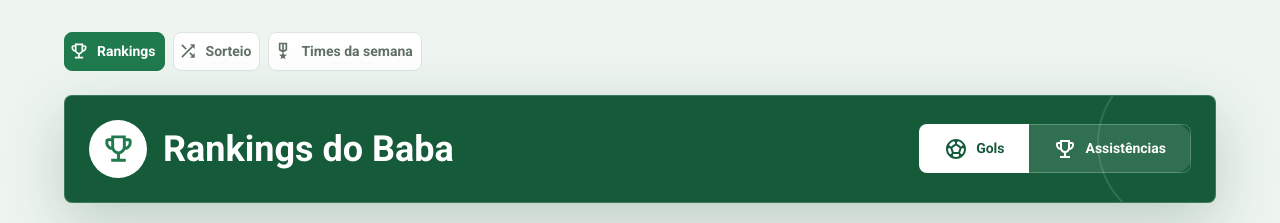
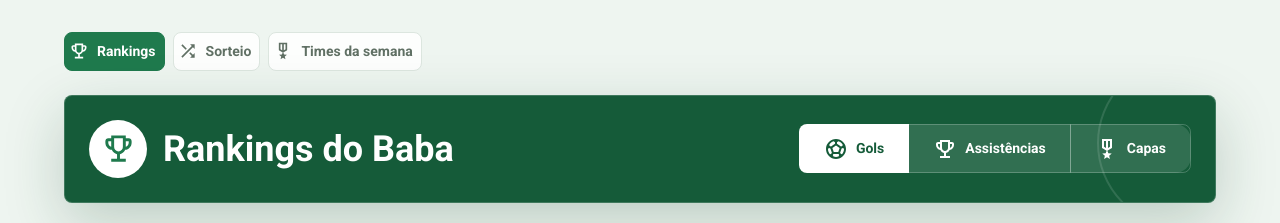
Before and after one commit to gabedaltro/meu-baba, a React (Vite) app: page /rankings in a window 1280 px wide. Shown: the top 223 px of the page. Built offline with nearby package versions, Linux system fonts and the light colour scheme; no server answers.

Commit message:
feat(rankings): add 'CAPAS' metric and update related functionality in RankingsPage

```diff
--- a/src/features/rankings/rankingsApi.ts
+++ b/src/features/rankings/rankingsApi.ts
@@ -1,7 +1,7 @@
 import { apiClient } from '../../services/apiClient'
 import type { PlayerPosition, PlayerType } from '../players/playersApi'
 
-export type RankingMetric = 'GOALS' | 'ASSISTS'
+export type RankingMetric = 'GOALS' | 'ASSISTS' | 'CAPAS'
 export type RankingStatus = 'ACTIVE' | 'INACTIVE' | 'ALL'
 
 export type RankingFilters = {
@@ -26,6 +26,7 @@ export type RankingPlayer = {
   type: PlayerType | null
   goals: number
   assists: number
+  capas: number
   isActive: boolean
 }
 
--- a/src/pages/RankingsPage.tsx
+++ b/src/pages/RankingsPage.tsx
@@ -1,5 +1,6 @@
 import EmojiEventsOutlinedIcon from "@mui/icons-material/EmojiEventsOutlined";
 import FilterListOutlinedIcon from "@mui/icons-material/FilterListOutlined";
+import MilitaryTechOutlinedIcon from "@mui/icons-material/MilitaryTechOutlined";
 import RefreshOutlinedIcon from "@mui/icons-material/RefreshOutlined";
 import SearchOutlinedIcon from "@mui/icons-material/SearchOutlined";
 import SportsSoccerOutlinedIcon from "@mui/icons-material/SportsSoccerOutlined";
@@ -44,6 +45,7 @@ const RANKING_PAGE_SIZE = 10;
 const metricLabels: Record<RankingMetric, { label: string; short: string }> = {
   GOALS: { label: "Gols", short: "G" },
   ASSISTS: { label: "Assistências", short: "A" },
+  CAPAS: { label: "Capas", short: "C" },
 };
 
 const podiumStyles = [
@@ -53,7 +55,11 @@ const podiumStyles = [
 ];
 
 function getMetricFromParams(value: string | null): RankingMetric {
-  return value === "ASSISTS" ? "ASSISTS" : "GOALS";
+  if (value === "ASSISTS" || value === "CAPAS") {
+    return value;
+  }
+
+  return "GOALS";
 }
 
 function getStatusFromParams(value: string | null): RankingStatus {
@@ -85,7 +91,15 @@ function getPlayerTypeLabel(player: RankingPlayer) {
 }
 
 function getMetricValue(player: RankingPlayer, metric: RankingMetric) {
-  return metric === "GOALS" ? player.goals : player.assists;
+  if (metric === "GOALS") {
+    return player.goals;
+  }
+
+  if (metric === "ASSISTS") {
+    return player.assists;
+  }
+
+  return player.capas;
 }
 
 function getMetricSuffix(metric: RankingMetric, value: number) {
@@ -93,7 +107,11 @@ function getMetricSuffix(metric: RankingMetric, value: number) {
     return value === 1 ? "gol" : "gols";
   }
 
+  if (metric === "ASSISTS") {
     return value === 1 ? "assist" : "assists";
+  }
+
+  return value === 1 ? "capa" : "capas";
 }
 
 function PodiumCard({
@@ -199,6 +217,10 @@ function PodiumCard({
             label={`${player.assists} A`}
             variant={metric === "ASSISTS" ? "filled" : "outlined"}
           />
+          <Chip
+            label={`${player.capas} C`}
+            variant={metric === "CAPAS" ? "filled" : "outlined"}
+          />
         </Stack>
       </Stack>
     </Paper>
@@ -278,6 +300,10 @@ function RankingRow({
           label={`${player.assists} A`}
           variant={metric === "ASSISTS" ? "filled" : "outlined"}
         />
+        <Chip
+          label={`${player.capas} C`}
+          variant={metric === "CAPAS" ? "filled" : "outlined"}
+        />
       </Stack>
     </Stack>
   );
@@ -309,11 +335,16 @@ export function RankingsPage() {
   const [errorMessage, setErrorMessage] = useState("");
   const [loadMoreErrorMessage, setLoadMoreErrorMessage] = useState("");
 
+  const metric = getMetricFromParams(searchParams.get("metric"));
+  const isCapasMetric = metric === "CAPAS";
+
   const filters = useMemo<RankingFilters>(
     () => ({
-      metric: getMetricFromParams(searchParams.get("metric")),
+      metric,
       status: getStatusFromParams(searchParams.get("status")),
-      type: getTypeFromParams(searchParams.get("type")),
+      type: isCapasMetric
+        ? "MEMBER"
+        : getTypeFromParams(searchParams.get("type")),
       search: searchParams.get("search")?.trim() || null,
       startDate: canFilterByDate
         ? getDateFromParams(searchParams.get("startDate"))
@@ -322,7 +353,7 @@ export function RankingsPage() {
         ? getDateFromParams(searchParams.get("endDate"))
         : null,
     }),
-    [searchParams, canFilterByDate],
+    [searchParams, canFilterByDate, metric, isCapasMetric],
   );
 
   const updateFilter = (
@@ -496,6 +527,10 @@ export function RankingsPage() {
               <EmojiEventsOutlinedIcon sx={{ mr: 1 }} />
               Assistências
             </ToggleButton>
+            <ToggleButton value="CAPAS">
+              <MilitaryTechOutlinedIcon sx={{ mr: 1 }} />
+              Capas
+            </ToggleButton>
           </ToggleButtonGroup>
         </Stack>
       </Paper>
@@ -524,8 +559,8 @@ export function RankingsPage() {
                 xs: "1fr",
                 sm: "repeat(2, minmax(120px, 1fr))",
                 md: canFilterByDate
-                  ? "2fr repeat(4, minmax(120px, 1fr))"
-                  : "2fr repeat(2, minmax(120px, 1fr))",
+                  ? `2fr repeat(${isCapasMetric ? 3 : 4}, minmax(120px, 1fr))`
+                  : `2fr repeat(${isCapasMetric ? 1 : 2}, minmax(120px, 1fr))`,
               },
               gap: 1.5,
             }}
@@ -545,6 +580,7 @@ export function RankingsPage() {
                 },
               }}
             />
+            {isCapasMetric ? null : (
               <Select
                 value={filters.type ?? "ALL"}
                 displayEmpty
@@ -559,6 +595,7 @@ export function RankingsPage() {
                 <MenuItem value="MEMBER">Mensalistas</MenuItem>
                 <MenuItem value="GUEST">Convidados</MenuItem>
               </Select>
+            )}
             <Select
               value={filters.status}
               onChange={(event) =>
```
Lines whose indentation alone changed are shown as unchanged.
